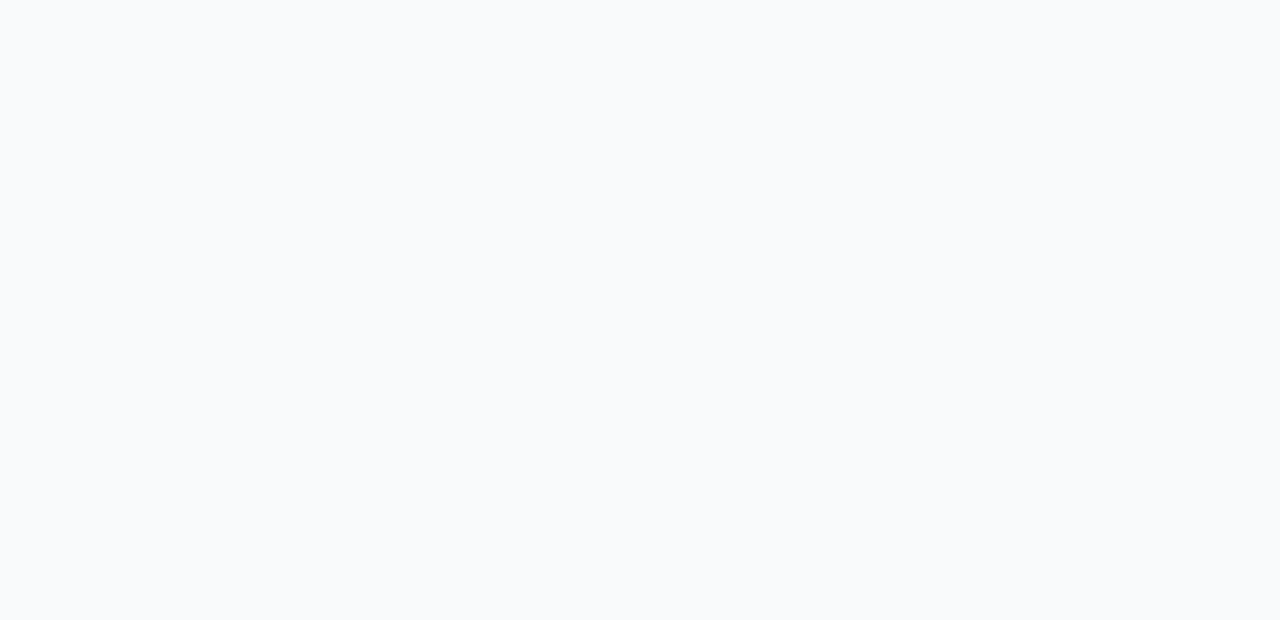
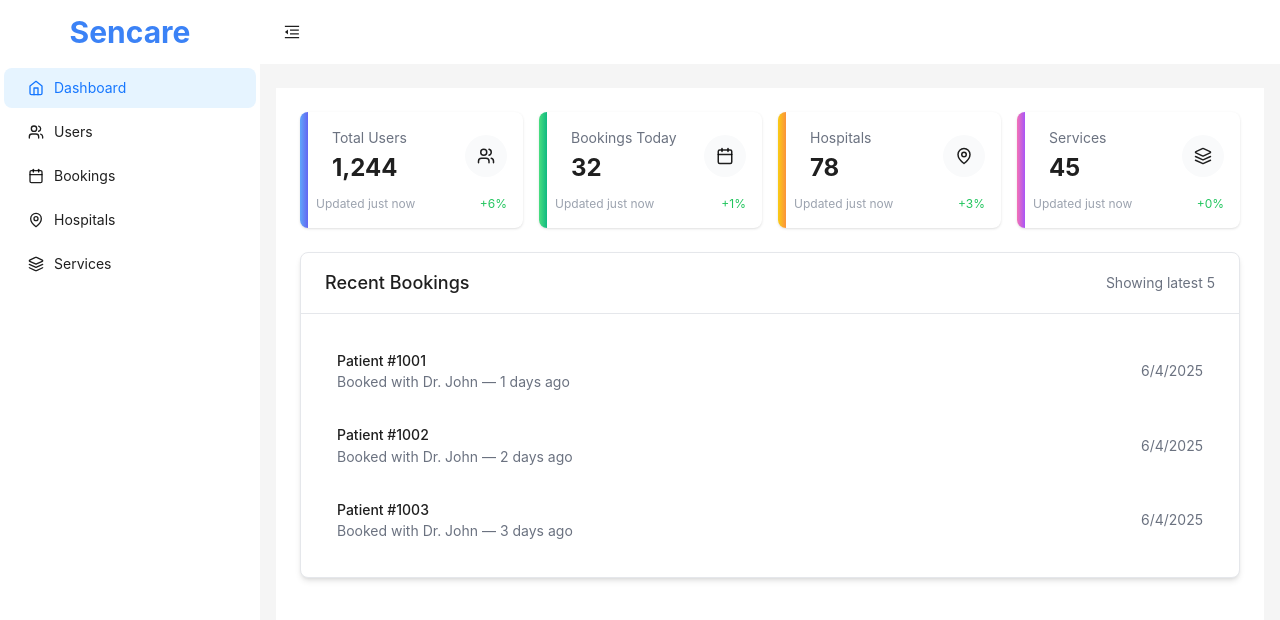
Before and after one commit to trtien05/EXE201, a React (Vite) app: page /admin in a window 1280 px wide. Before the commit this address had no page. Shown: the top 620 px of the page. Built offline with nearby package versions, Linux system fonts and the light colour scheme.

Commit message:
feat: Implement admin dashboard layout and functionality with routing

```diff
--- a/src/App.tsx
+++ b/src/App.tsx
@@ -23,6 +23,8 @@ import ProfilePage from "./pages/ProfilePage";
 import BlogPage from "./pages/BlogPage";
 import BlogDetailPage from "./pages/BlogDetailPage";
 import Chatbot from "./components/ui/Chatbot";
+import AdminLayout from "./components/layout/AdminLayout";
+import AdminDashboardPage from "./pages/AdminDashboardPage";
 
 const queryClient = new QueryClient({
   defaultOptions: {
@@ -72,6 +74,15 @@ function App() {
           <Route path="/booking" element={<BookingPage />} />
           <Route path="/checkout-payment" element={<CheckoutPaymentPage />} />
           <Route path="/profile" element={<ProfilePage />} />
+          {/* Admin routes */}
+          <Route path="/admin" element={<AdminLayout />}>
+            <Route index element={<AdminDashboardPage />} />
+            {/* future admin sub-routes */}
+            <Route path="users" element={<div>Users (todo)</div>} />
+            <Route path="bookings" element={<div>Bookings (todo)</div>} />
+            <Route path="hospitals" element={<div>Hospitals (todo)</div>} />
+            <Route path="services" element={<div>Services (todo)</div>} />
+          </Route>
           <Route path="/blog" element={<BlogPage />} />
           <Route path="/blog/:id" element={<BlogDetailPage />} />
         </Routes>
--- a/src/components/BookingHistoryTab/BookingHistoryTab.tsx
+++ b/src/components/BookingHistoryTab/BookingHistoryTab.tsx
@@ -78,23 +78,50 @@ const BookingHistoryTab: React.FC<BookingHistoryTabProps> = ({
     setSelectedNewTimeSlot(timeSlot);
   };
 
-  const handleChangeBookingConfirm = () => {
+  const handleChangeBookingConfirm = async () => {
     if (!selectedNewTimeSlot) {
       toast.warning("Vui lòng chọn khung giờ mới");
       return;
     }
-
-    // TODO: Implement change booking API call with selectedNewTimeSlot
-    toast.info(
-      `Tính năng thay đổi lịch khám đang được phát triển. Khung giờ đã chọn: ${selectedNewTimeSlot}`
-    );
+    if (!selectedOrderId) {
+      toast.error("Không tìm thấy lịch đặt để thay đổi");
+      return;
+    }
+    try {
+      const response = await ordersApi.updateAppointment(selectedOrderId, {
+        appointmentTime: selectedNewTimeSlot,
+      });
+      if (response.flag) {
+        toast.success("Thay đổi lịch khám thành công");
+        loadOrderHistory();
+      } else {
+        toast.error("Không thể thay đổi lịch khám");
+      }
+    } catch (error) {
+      toast.error("Có lỗi xảy ra khi thay đổi lịch khám");
+    }
     setShowChangeModal(false);
     setSelectedNewTimeSlot("");
   };
 
-  const handleCancelBookingConfirm = () => {
-    // TODO: Implement cancel booking API call
-    toast.info("Tính năng hủy lịch khám đang được phát triển");
+  const handleCancelBookingConfirm = async () => {
+    if (!selectedOrderId) {
+      toast.error("Không tìm thấy lịch đặt để hủy");
+      return;
+    }
+    try {
+      const response = await ordersApi.updateStatus(selectedOrderId, {
+        status: "CANCELLED",
+      });
+      if (response.flag) {
+        toast.success("Hủy lịch khám thành công");
+        loadOrderHistory();
+      } else {
+        toast.error("Không thể hủy lịch khám");
+      }
+    } catch (error) {
+      toast.error("Có lỗi xảy ra khi hủy lịch khám");
+    }
     setShowCancelModal(false);
   };
 
@@ -104,6 +131,21 @@ const BookingHistoryTab: React.FC<BookingHistoryTabProps> = ({
     setSelectedOrderId(null);
     setSelectedNewTimeSlot("");
   };
+
+  // Find the selected order for modal
+  const selectedOrder = selectedOrderId
+    ? orderHistory.find((order) => order.orderId === selectedOrderId)
+    : null;
+
+  // Filter out current appointment time from slots
+  const filteredMorningSlots =
+    selectedOrder && selectedOrder.appointmentTime
+      ? morningSlots.filter((slot) => slot !== selectedOrder.appointmentTime)
+      : morningSlots;
+  const filteredAfternoonSlots =
+    selectedOrder && selectedOrder.appointmentTime
+      ? afternoonSlots.filter((slot) => slot !== selectedOrder.appointmentTime)
+      : afternoonSlots;
 
   return (
     <div className="space-y-6">
@@ -260,7 +302,7 @@ const BookingHistoryTab: React.FC<BookingHistoryTabProps> = ({
                     🌅 Buổi sáng
                   </h6>
                   <div className="grid grid-cols-1 gap-2">
-                    {morningSlots.map((slot, index) => (
+                    {filteredMorningSlots.map((slot, index) => (
                       <button
                         key={`morning-${index}`}
                         type="button"
@@ -283,7 +325,7 @@ const BookingHistoryTab: React.FC<BookingHistoryTabProps> = ({
                     ☀️ Buổi chiều
                   </h6>
                   <div className="grid grid-cols-1 gap-2">
-                    {afternoonSlots.map((slot, index) => (
+                    {filteredAfternoonSlots.map((slot, index) => (
                       <button
                         key={`afternoon-${index}`}
                         type="button"
--- /dev/null
+++ b/src/components/layout/AdminLayout.tsx
@@ -0,0 +1,49 @@
+import React, { useState } from "react";
+import { MenuFoldOutlined, MenuUnfoldOutlined } from "@ant-design/icons";
+import { Button, Layout, theme } from "antd";
+import AdminSidebar from "./AdminSidebar";
+import { Outlet } from "react-router-dom";
+
+const { Header, Sider, Content } = Layout;
+
+const AdminLayout: React.FC = () => {
+  const [collapsed, setCollapsed] = useState(false);
+  const {
+    token: { colorBgContainer },
+  } = theme.useToken();
+
+  return (
+    <Layout style={{ minHeight: "100vh" }}>
+      <Sider trigger={null} collapsible collapsed={collapsed} width={260}>
+        <div className="h-16 flex items-center justify-center text-blue-500 text-3xl font-bold bg-white">
+          {collapsed ? "S" : "Sencare"}
+        </div>
+        <AdminSidebar />
+      </Sider>
+      <Layout
+        style={{ minHeight: "100vh", display: "flex", flexDirection: "column" }}
+      >
+        <Header style={{ padding: 0, background: colorBgContainer }}>
+          <Button
+            type="text"
+            icon={collapsed ? <MenuUnfoldOutlined /> : <MenuFoldOutlined />}
+            onClick={() => setCollapsed(!collapsed)}
+            style={{ fontSize: 16, width: 64, height: 64 }}
+          />
+        </Header>
+        <Content
+          style={{
+            margin: "24px 16px",
+            padding: 24,
+            minHeight: 280,
+            background: colorBgContainer,
+          }}
+        >
+          <Outlet />
+        </Content>
+      </Layout>
+    </Layout>
+  );
+};
+
+export default AdminLayout;
--- /dev/null
+++ b/src/components/layout/AdminSidebar.tsx
@@ -0,0 +1,49 @@
+import React from "react";
+import { useNavigate, useLocation } from "react-router-dom";
+import { Menu } from "antd";
+import type { MenuProps } from "antd";
+import {
+  Home as HomeIcon,
+  Users as UsersIcon,
+  Calendar as CalendarIcon,
+  MapPin as HospitalIcon,
+  Layers as BoxIcon,
+} from "lucide-react";
+
+const AdminSidebar: React.FC = () => {
+  const navigate = useNavigate();
+  const location = useLocation();
+
+  const items: MenuProps["items"] = [
+    { key: "/admin", icon: <HomeIcon size={16} />, label: "Dashboard" },
+    { key: "/admin/users", icon: <UsersIcon size={16} />, label: "Users" },
+    {
+      key: "/admin/bookings",
+      icon: <CalendarIcon size={16} />,
+      label: "Bookings",
+    },
+    {
+      key: "/admin/hospitals",
+      icon: <HospitalIcon size={16} />,
+      label: "Hospitals",
+    },
+    { key: "/admin/services", icon: <BoxIcon size={16} />, label: "Services" },
+  ];
+
+  const onClick: MenuProps["onClick"] = (e) => {
+    navigate(e.key);
+  };
+
+  return (
+    <Menu
+      theme="light"
+      mode="inline"
+      selectedKeys={[location.pathname]}
+      items={items}
+      onClick={onClick}
+      style={{ height: "100%", borderRight: 0 }}
+    />
+  );
+};
+
+export default AdminSidebar;
--- a/src/index.css
+++ b/src/index.css
@@ -5,11 +5,13 @@
 /* Global custom styles */
 @layer base {
   html {
+    height: 100%;
     @apply scroll-smooth;
   }
 
   body {
     @apply font-sans text-gray-900 bg-gray-50;
+    height: 100%;
     line-height: 1.6;
   }
 
@@ -142,6 +144,27 @@
 
   .ovulation-card {
     @apply bg-white rounded-lg shadow-md border border-blue-200;
+  }
+
+  /* Admin dashboard specific */
+  .admin-stat-card {
+    @apply bg-white rounded-lg shadow p-4 relative overflow-hidden;
+  }
+
+  .admin-stat-accent {
+    @apply absolute inset-y-0 left-0 w-1 rounded-r;
+  }
+
+  .admin-stat-label {
+    @apply text-sm text-gray-500;
+  }
+
+  .admin-value {
+    @apply text-2xl font-bold;
+  }
+
+  .admin-recent-item {
+    @apply flex items-center justify-between p-3 rounded-md bg-white border border-gray-100;
   }
 
   .ovulation-button {
--- a/src/lib/api.ts
+++ b/src/lib/api.ts
@@ -27,7 +27,7 @@ export interface HospitalServicesResponse {
 }
 import axios from "axios";
 const api = axios.create({
-  baseURL: "https://sencare-server.azurewebsites.net/api/v1",
+  baseURL: "https://ms-sencare.azurewebsites.net/api/v1",
   headers: {
     "Content-Type": "application/json",
   },
@@ -241,6 +241,9 @@ export interface CreateOrderData {
   reason: string;
   paymentMethod: string;
 }
+export interface UpdateOrderData {
+  status: string;
+}
 
 export interface OrderHistoryItem {
   orderId: string;
@@ -286,6 +289,20 @@ export const ordersApi = {
     const response = await api.get("/orders/me");
     return response.data;
   },
+  updateAppointment: async (
+    orderId: string,
+    data: Partial<CreateOrderData>
+  ): Promise<OrderResponse> => {
+    const response = await api.patch(`/orders/${orderId}/aptm-time`, data);
+    return response.data;
+  },
+  updateStatus: async (
+    orderId: string,
+    data: Partial<UpdateOrderData>
+  ): Promise<OrderResponse> => {
+    const response = await api.patch(`/orders/${orderId}/status`, data);
+    return response.data;
+  },
 };
 
 export default api;
--- /dev/null
+++ b/src/pages/AdminDashboardPage.tsx
@@ -0,0 +1,100 @@
+import React from "react";
+import { Users, Calendar, MapPin, Layers } from "lucide-react";
+
+type Stat = {
+  label: string;
+  value: number;
+  icon: React.ReactNode;
+  accent: string;
+};
+
+const StatCard: React.FC<Stat> = ({ label, value, icon, accent }) => (
+  <div className="relative bg-white rounded-lg shadow p-4 overflow-hidden">
+    <div className={`absolute inset-y-0 left-0 w-2 ${accent}`} />
+    <div className="flex items-center justify-between pl-4">
+      <div>
+        <div className="text-sm text-gray-500">{label}</div>
+        <div className="text-2xl font-bold mt-1">{value.toLocaleString()}</div>
+      </div>
+      <div className="p-3 bg-gray-50 rounded-full">{icon}</div>
+    </div>
+    <div className="mt-3 flex items-center justify-between text-xs text-gray-400">
+      <div>Updated just now</div>
+      <div className="text-green-500">+{Math.floor(Math.random() * 10)}%</div>
+    </div>
+  </div>
+);
+
+const AdminDashboardPage: React.FC = () => {
+  const stats: Stat[] = [
+    {
+      label: "Total Users",
+      value: 1244,
+      icon: <Users size={18} />,
+      accent: "bg-gradient-to-r from-blue-400 to-indigo-500",
+    },
+    {
+      label: "Bookings Today",
+      value: 32,
+      icon: <Calendar size={18} />,
+      accent: "bg-gradient-to-r from-green-400 to-emerald-500",
+    },
+    {
+      label: "Hospitals",
+      value: 78,
+      icon: <MapPin size={18} />,
+      accent: "bg-gradient-to-r from-yellow-400 to-orange-400",
+    },
+    {
+      label: "Services",
+      value: 45,
+      icon: <Layers size={18} />,
+      accent: "bg-gradient-to-r from-pink-400 to-purple-500",
+    },
+  ];
+
+  return (
+    <div className="space-y-6">
+      <section className="grid grid-cols-1 sm:grid-cols-2 lg:grid-cols-4 gap-4">
+        {stats.map((s) => (
+          <StatCard
+            key={s.label}
+            label={s.label}
+            value={s.value}
+            icon={s.icon}
+            accent={s.accent}
+          />
+        ))}
+      </section>
+
+      <section className="card">
+        <div className="card-header flex items-center justify-between">
+          <h2 className="text-lg font-medium">Recent Bookings</h2>
+          <div className="text-sm text-gray-500">Showing latest 5</div>
+        </div>
+        <div className="card-body">
+          <div className="space-y-2">
+            {[1, 2, 3].map((i) => (
+              <div
+                key={i}
+                className="flex items-center justify-between p-3 rounded-md hover:bg-gray-50"
+              >
+                <div>
+                  <div className="font-medium">Patient #{1000 + i}</div>
+                  <div className="text-sm text-gray-500">
+                    Booked with Dr. John — {i} days ago
+                  </div>
+                </div>
+                <div className="text-sm text-gray-500">
+                  {new Date().toLocaleDateString()}
+                </div>
+              </div>
+            ))}
+          </div>
+        </div>
+      </section>
+    </div>
+  );
+};
+
+export default AdminDashboardPage;
```
Also changed, not shown: src/main.tsx (+6 -5 lines).
